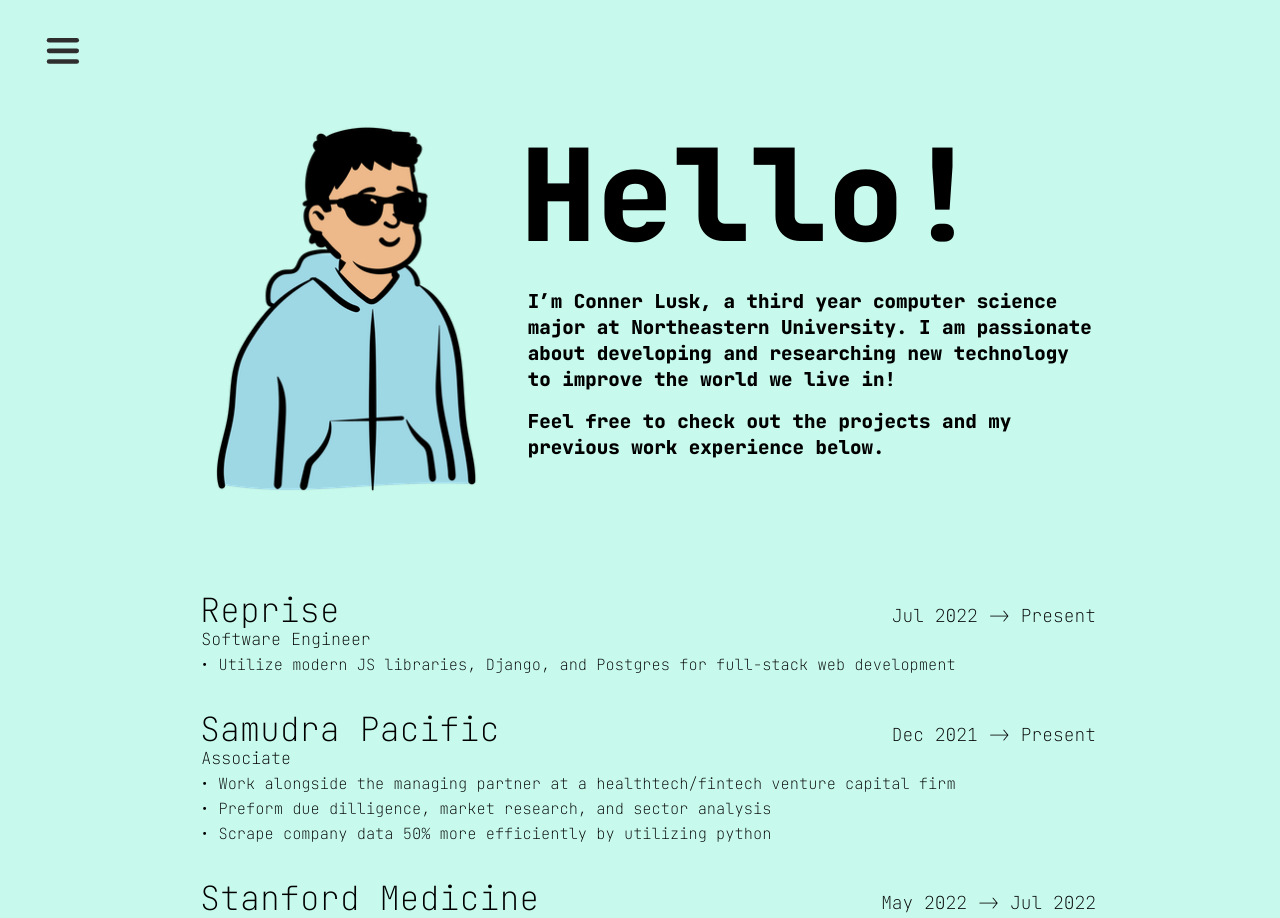
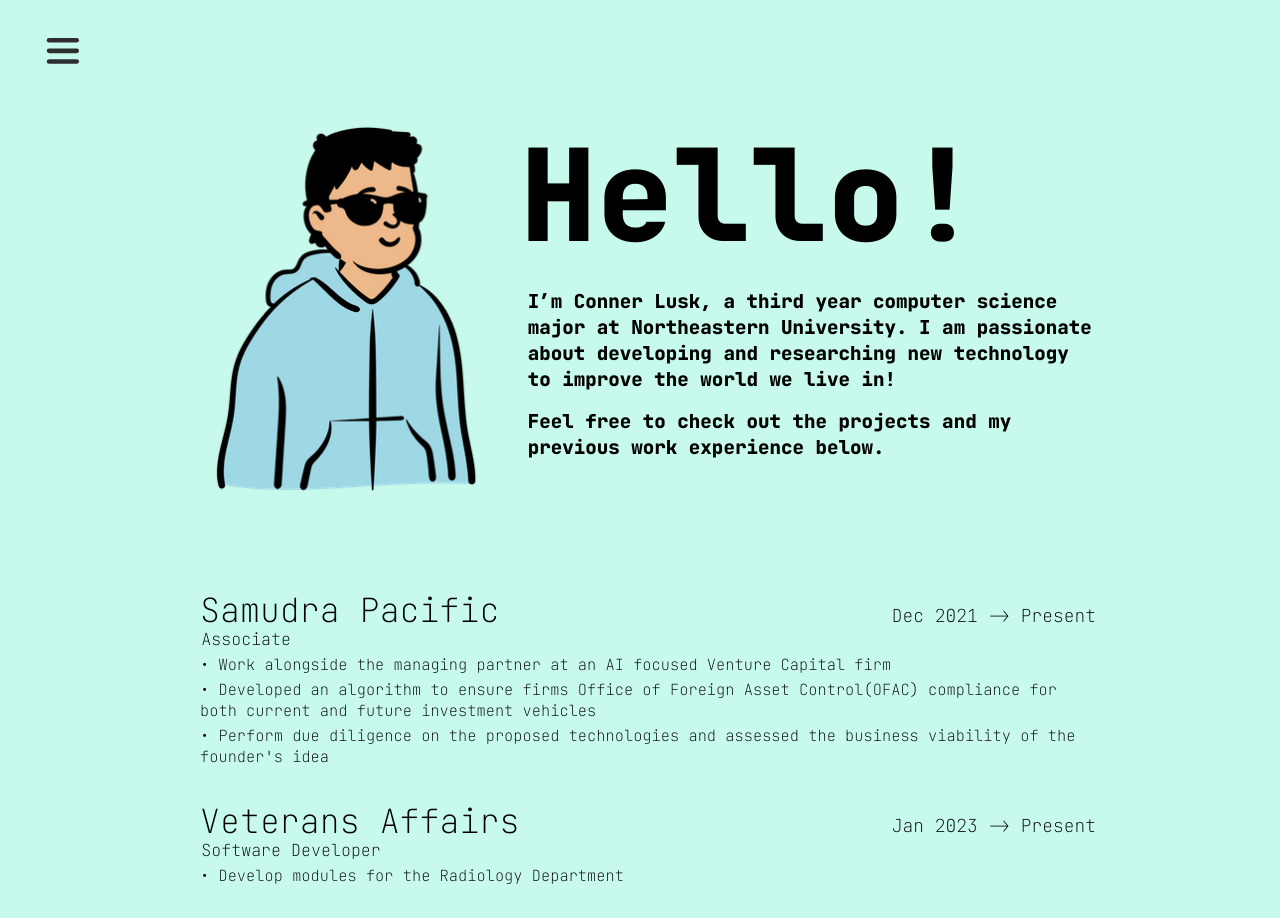
Before and after one commit to ConnerLusk/personal-portfolio, a React (Create React App) app: page /About in a window 1280 px wide. Shown: the top 918 px of the page. Built offline with nearby package versions, Linux system fonts and the light colour scheme.

Commit message:
Update work expereince

```diff
--- a/src/Components/Aboutpage/workExperience.jsx
+++ b/src/Components/Aboutpage/workExperience.jsx
@@ -5,16 +5,24 @@ import IndiviualExperience from './indiviualExperience'
 function WorkExperience() {
   return (
     <div className='workExperienceContainer'>
-          <IndiviualExperience props={{timeline:"Jul 2022 -> Present",company:"Reprise",role:"Software Engineer",
-          description:["• Utilize modern JS libraries, Django, and Postgres for full-stack web development "]}}/>
       <IndiviualExperience props={{timeline:"Dec 2021 -> Present",company:"Samudra Pacific", role:"Associate",
-          description:["• Work alongside the managing partner at a healthtech/fintech venture capital firm ",
-                       "• Preform due dilligence, market research, and sector analysis",
-                       "• Scrape company data 50% more efficiently by utilizing python"]}}/>
+          description:["• Work alongside the managing partner at an AI focused Venture Capital firm",
+                       "• Developed an algorithm to ensure firms Office of Foreign Asset Control(OFAC) compliance for both current and future investment vehicles",
+                       "• Perform due diligence on the proposed technologies and assessed the business viability of the founder's idea"]}}
+      />
+      <IndiviualExperience props={{timeline:"Jan 2023 -> Present",company:"Veterans Affairs",role:"Software Developer",
+        description:["• Develop modules for the Radiology Department"]}}
+      />
+      <IndiviualExperience props={{timeline:"Jul 2022 -> Dec 2022",company:"Reprise",role:"Software Engineer",
+        description:["• Utilized modern JS libraries, Django, and Postgres for full-stack web development",
+                     "• Developed features on both the Screen and App Capture teams to allow users to smoothly create customized product demos",
+                     "•  Pioneered HAR document upload allowing for easier error handling for non-technical clients"]}}
+      />
       <IndiviualExperience props={{timeline:"May 2022 -> Jul 2022",company:"Stanford Medicine", role:"Research Assistant",
           description:["• Developing a radiology AI workflow — Nediser — which helps pre-dictate reports ",
                        "• Preform literature review, image labeling, and model creation",
-                       "• Created models for automatic pediatric acetabular index measurement and automatic Tonnis classification and quantitative analysis of hip joint space on radiography "]}}/>
+                       "• Created models for automatic pediatric acetabular index measurement and automatic Tonnis classification and quantitative analysis of hip joint space on radiography "]}}
+      />
     </div>
   )
 }
```
